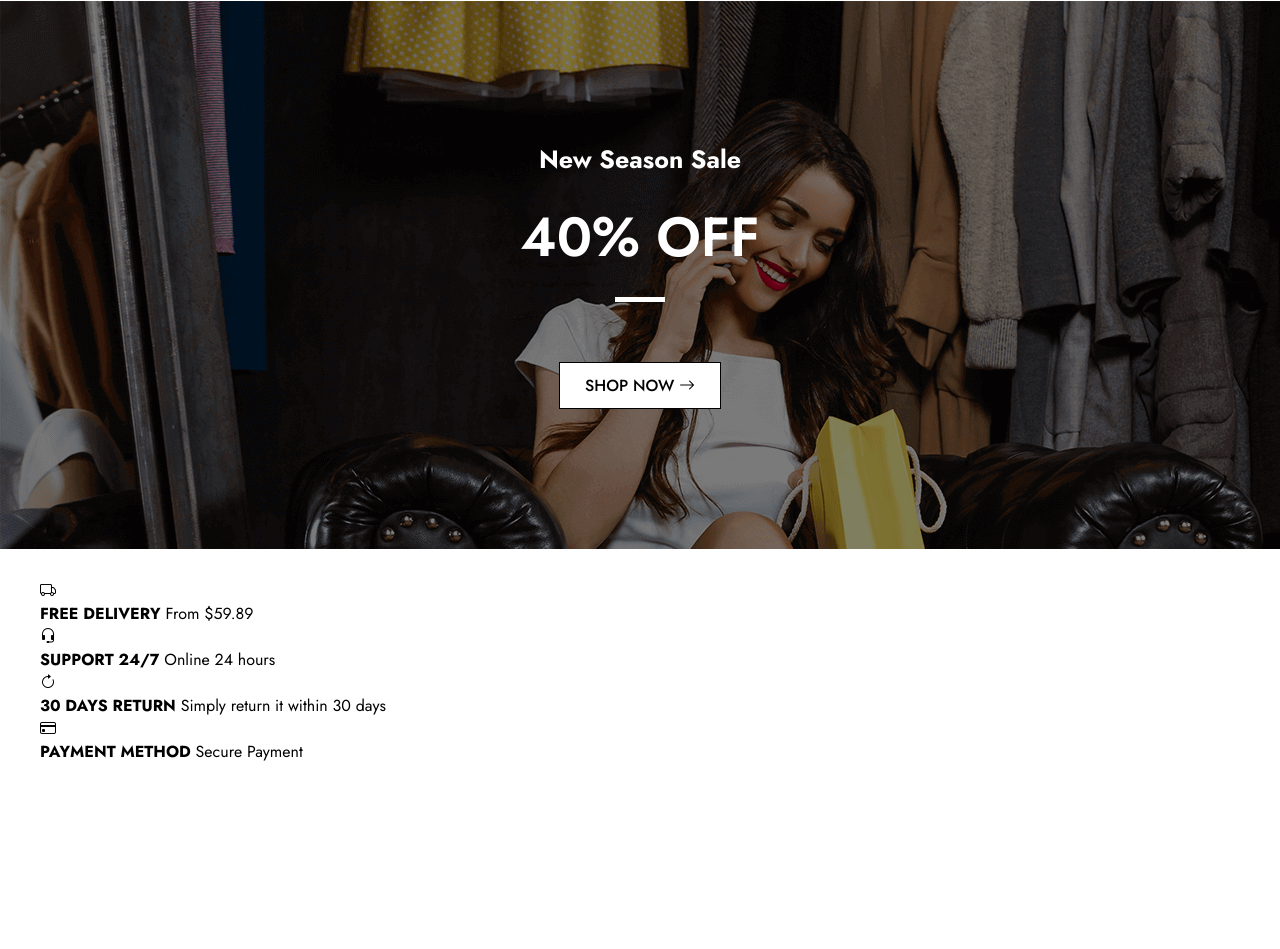
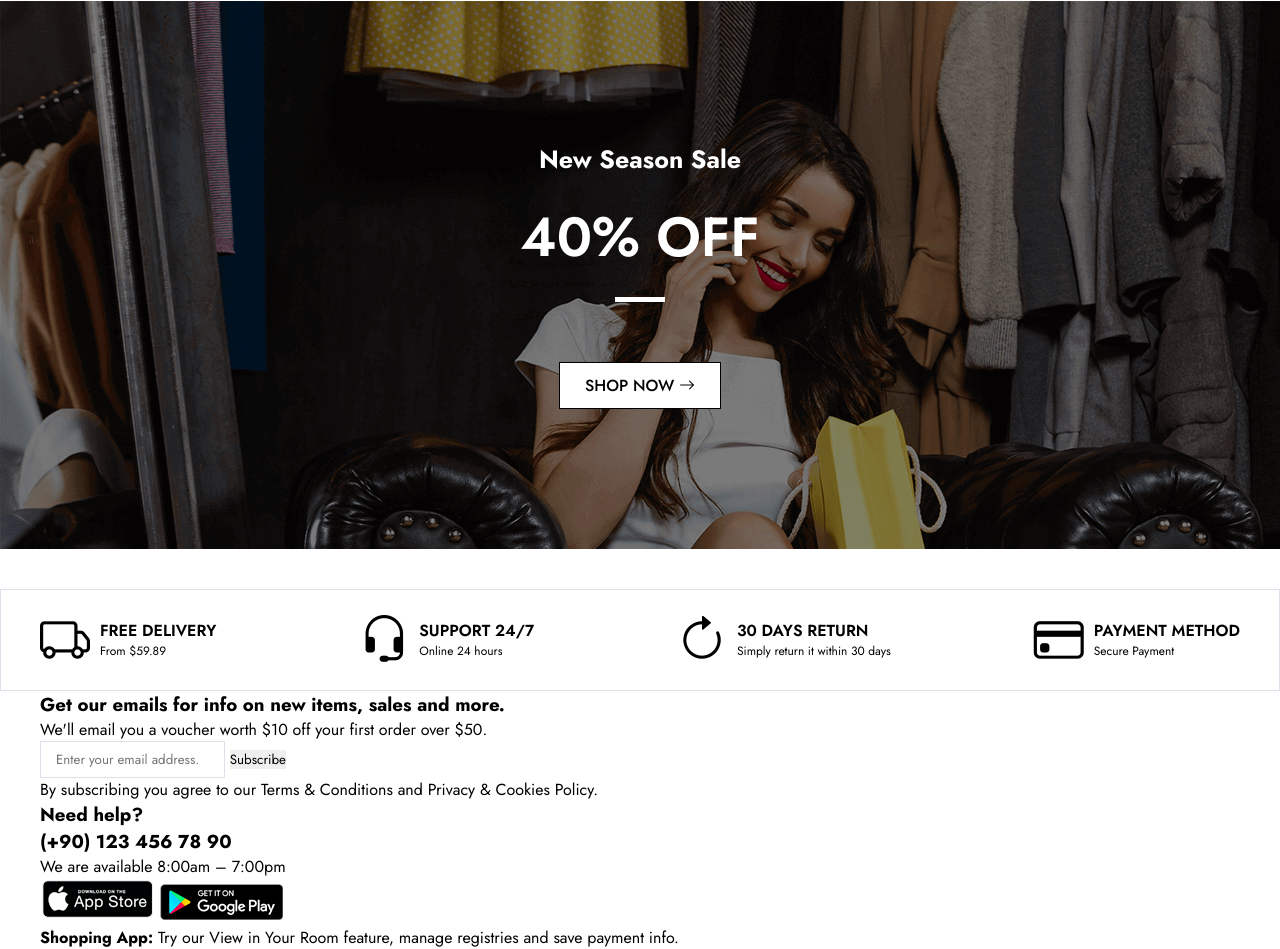
Before and after one commit to ecanivrl/e-commerce, a plain HTML site: page index.html in a window 1280 px wide. Shown: the part 3938-4887 px from the top of the page. Before the commit the page ends 4701 px from the top, so only its background shows below. Drawn offline with nearby package versions, Linux system fonts and the light colour scheme.

Commit message:
feat: added footer html

```diff
--- a/css/pages/home.css
+++ b/css/pages/home.css
@@ -78,10 +78,54 @@
 }
 /*! brands end  */
 
+/*! policy start  */
+
+.policy {
+  border: 1px solid #dee0ea;
+  margin-top: 40px;
+}
+
+.policy .policy-list {
+  display: flex;
+  justify-content: space-between;
+  flex-wrap: wrap;
+  padding: 25px 0;
+}
+
+.policy .policy-list .policy-item {
+  display: flex;
+  align-items: center;
+  column-gap: 10px;
+}
+
+.policy .policy-item i {
+  font-size: 50px;
+  display: flex;
+}
+
+.policy .policy-item .policy-texts {
+  display: flex;
+  flex-direction: column;
+}
+
+.policy .policy-item .policy-texts strong {
+  font-weight: 600;
+}
+
+.policy .policy-item .policy-texts span {
+  font-size: 12px;
+}
+
+/*! policy end  */
+
 /*! responsive  */
 
 @media (max-width: 768px) {
   .blogs .blog-list {
     grid-template-columns: 1fr;
   }
+  .policy .policy-list {
+    flex-direction: column;
+    row-gap: 20px;
+  }
 }
--- a/index.html
+++ b/index.html
@@ -947,5 +947,57 @@
 </section>
 <!--! policy end  -->
 
+ <!--! footer start  -->
+ <footer class="footer">
+  <div class="subscribe-row">
+    <div class="container">
+      <div class="footer-row-wrapper">
+        <div class="footer-subscribe-wrapper">
+          <div class="footer-subscribe">
+            <div class="footer-subscribe-top">
+              <h3 class="subscribe-title">Get our emails for info on new items, sales and more.</h3>
+              <p class="subscribe-desc">We'll email you a voucher worth $10 off your first order over $50.</p>
+            </div>
+            <div class="footer-subscribe-bottom">
+              <form>
+                <input type="text" placeholder="Enter your email address.">
+                <button>Subscribe</button>
+              </form>
+              <p class="privacy-text">
+                By subscribing you agree to our <a href="#">Terms & Conditions and Privacy & Cookies Policy.</a>
+              </p>
+            </div>
+          </div>
+        </div>
+        <div class="footer-contact-wrapper">
+          <div class="footer-contact-top">
+            <h3 class="contact-title">
+              Need help? <br>
+              (+90) 123 456 78 90
+            </h3>
+            <p class="contact-desc">We are available 8:00am – 7:00pm</p>
+          </div>
+          <div class="footer-contact-bottom">
+            <div class="download-app">
+              <a href="#">
+                <img src="img/footer/app-store.png" alt="">
+              </a>
+              <a href="#">
+                <img src="img/footer/google-play.png" alt="">
+              </a>
+            </div>
+            <p class="privacy-text">
+              <strong>Shopping App:</strong> Try our View in Your Room feature, manage registries and save payment
+              info.
+            </p>
+          </div>
+        </div>
+      </div>
+    </div>
+  </div>
+  <div class="widgets-row"></div>
+  <div class="copyright-row"></div>
+</footer>
+<!--! footer end  -->
 </body>
 </html>
```
